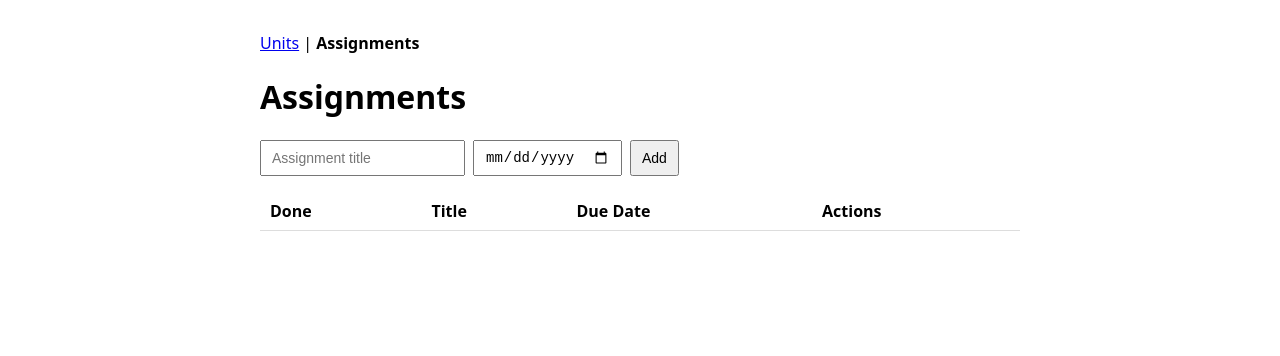
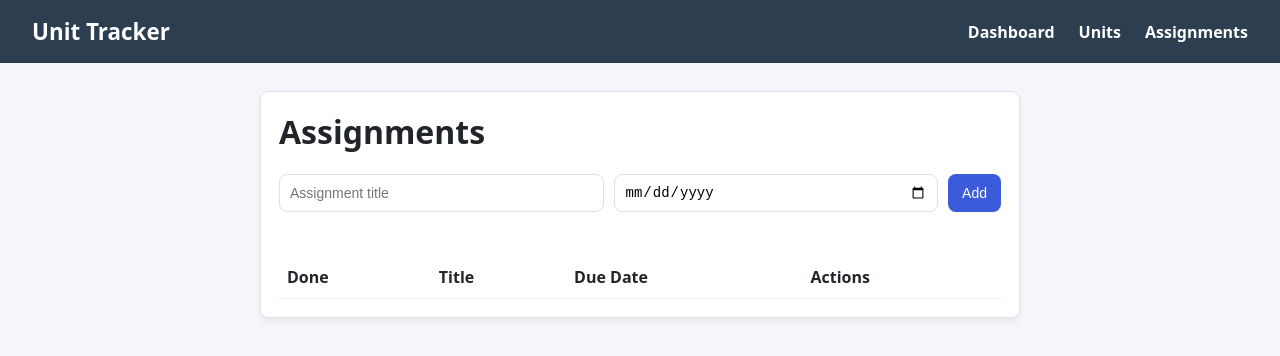
Before and after one commit to firkihenssy/Unit_Tracker, a website: page public/assignments.html in a window 1280 px wide. Drawn offline with Linux system fonts and the light colour scheme; no server answers.

Commit message:
Sync Part B UI and data.json mirror for full merge

```diff
--- a/public/assignments.html
+++ b/public/assignments.html
@@ -1,77 +1,57 @@
-<!doctype html>
+<!DOCTYPE html>
 <html lang="en">
 <head>
   <meta charset="UTF-8" />
+  <meta name="viewport" content="width=device-width, initial-scale=1.0" />
   <title>Unit Tracker — Assignments</title>
   <style>
-      body {
-        font-family: system-ui, sans-serif;
-        max-width: 760px;
-        margin: 32px auto;
-        padding: 0 16px;
-      }
-      form {
-        display: flex;
-        gap: 8px;
-        flex-wrap: wrap;
-        margin-bottom: 12px;
-      }
-      input,
-      button {
-        padding: 7px 10px;
-        font-size: 14px;
-      }
-      #errorMsg {
-        color: #b91c1c;
-        margin-bottom: 10px;
-        font-weight: 600;
-      }
-      table {
-        width: 100%;
-        border-collapse: collapse;
-      }
-      th,
-      td {
-        padding: 8px 10px;
-        border-bottom: 1px solid #ddd;
-        text-align: left;
-      }
-      .done {
-        text-decoration: line-through;
-        color: #777;
-      }
+    body { margin: 0; font-family: system-ui, -apple-system, "Segoe UI", sans-serif; background: #f4f6fb; color: #212529; }
+    .navbar { display: flex; justify-content: space-between; align-items: center; background: #2c3e50; padding: 1rem 2rem; color: #fff; }
+    .nav-brand { font-size: 1.4rem; font-weight: bold; }
+    .nav-links { display: flex; list-style: none; gap: 1.5rem; margin: 0; padding: 0; }
+    .nav-links a { color: #fff; text-decoration: none; font-weight: bold; }
+    .nav-links a:hover { text-decoration: underline; }
+    .container { max-width: 760px; margin: 28px auto; padding: 0 16px; }
+    .card { background: #fff; border: 1px solid #dee2e6; border-radius: 8px; padding: 18px; box-shadow: 0 4px 6px rgba(0,0,0,0.06); }
+    form { display: flex; gap: 10px; flex-wrap: wrap; margin-bottom: 12px; }
+    input { padding: 9px 10px; font-size: 14px; border: 1px solid #dee2e6; border-radius: 8px; flex: 1; }
+    button { padding: 8px 14px; font-size: 14px; border: none; border-radius: 8px; background: #3b5bdb; color: #fff; cursor: pointer; }
+    button:hover { background: #2f49b3; }
+    button.delete { background: #e03131; }
+    button.delete:hover { background: #c92a2a; }
+    #errorMsg { color: #e03131; margin: 6px 0 12px; font-weight: 600; min-height: 1.2em; }
+    table { width: 100%; border-collapse: collapse; }
+    th, td { padding: 10px 8px; border-bottom: 1px solid #eee; text-align: left; }
+    .done { text-decoration: line-through; color: #868e96; }
   </style>
 </head>
 <body>
-    <nav style="margin-bottom: 12px">
-      <a href="/units.html">Units</a> | <strong>Assignments</strong>
+  <nav class="navbar">
+    <div class="nav-brand">Unit Tracker</div>
+    <ul class="nav-links">
+      <li><a href="index.html">Dashboard</a></li>
+      <li><a href="units.html">Units</a></li>
+      <li><a href="assignments.html">Assignments</a></li>
+    </ul>
   </nav>
-    <h1>Assignments</h1>
 
+  <main class="container">
+    <div class="card">
+      <h1 style="margin-top:0;">Assignments</h1>
       <form id="assignmentForm">
-      <input
-        type="text"
-        id="titleInput"
-        placeholder="Assignment title"
-        required
-      />
+        <input type="text" id="titleInput" placeholder="Assignment title" required />
         <input type="date" id="dueDateInput" required />
         <button type="submit">Add</button>
       </form>
-
       <p id="errorMsg"></p>
-
       <table>
         <thead>
-        <tr>
-          <th>Done</th>
-          <th>Title</th>
-          <th>Due Date</th>
-          <th>Actions</th>
-        </tr>
+          <tr><th>Done</th><th>Title</th><th>Due Date</th><th>Actions</th></tr>
         </thead>
         <tbody id="assignmentsBody"></tbody>
       </table>
+    </div>
+  </main>
 
   <script src="assignments.js"></script>
 </body>
--- a/public/assignments.js
+++ b/public/assignments.js
@@ -22,7 +22,7 @@ async function loadAssignments() {
     const tr = document.createElement('tr');
     if (item.done) tr.className = 'done';
     tr.innerHTML = `<td><input type="checkbox" ${item.done ? 'checked' : ''}></td>
-      <td></td><td></td><td><button>Edit</button> <button>Delete</button></td>`;
+      <td></td><td></td><td><button>Edit</button> <button class="delete">Delete</button></td>`;
     const cells = tr.querySelectorAll('td');
     cells[1].textContent = item.title;
     cells[2].textContent = item.due_date;
```
Also changed, not shown: routes/assignments.js (+15 -0 lines), store/unitsStore.js (+5 -2 lines), 1 other file. Lines whose indentation alone changed are shown as unchanged.
